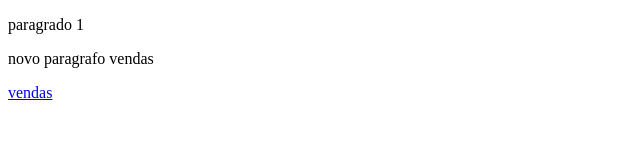
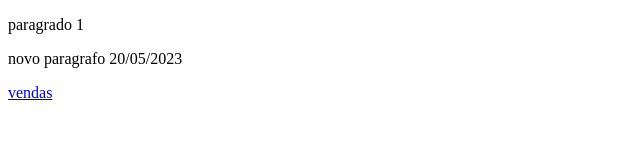
Before and after one commit to Wendell2130/gitnelio, a plain HTML site: page index.html in a window 1280 px wide. Shown: the full height of the page, 0-640 px from the left. Drawn offline with Linux system fonts and the light colour scheme.

Commit message:
alteracao de sabado

```diff
--- a/index.html
+++ b/index.html
@@ -9,7 +9,7 @@
 </head>
 <body>
    <p>paragrado 1</p>
-   <p>novo paragrafo vendas</p>
+   <p>novo paragrafo 20/05/2023</p>
    <a href="vendas.html">vendas</a>
 </body>
 </html>
```
